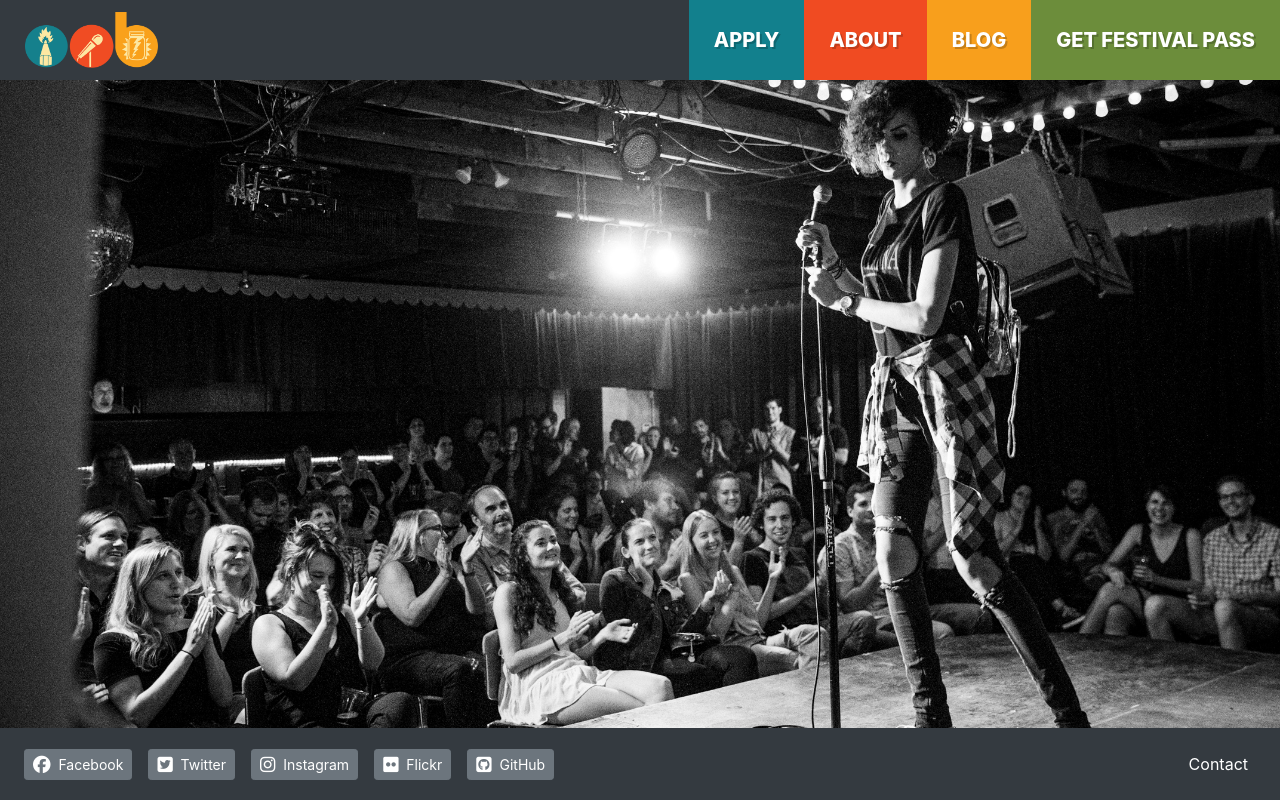
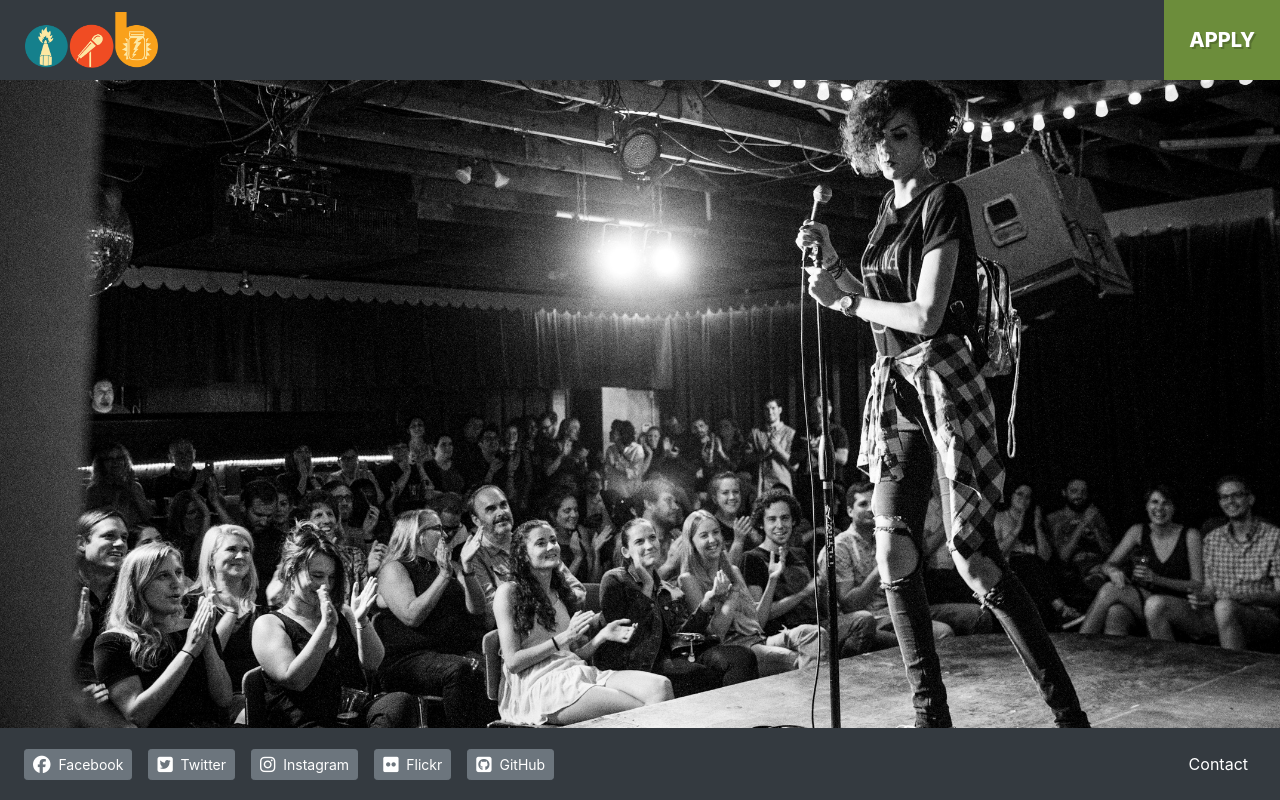
Before and after one commit to oobfest/website-old, a website: page index.pug in a window 1280 px wide. Drawn offline with nearby package versions, Linux system fonts and the light colour scheme; files that its build step writes are made by us from their sources.

Commit message:
SHow only what's ready

```diff
--- a/gulpfile.js
+++ b/gulpfile.js
@@ -6,3 +6,8 @@ gulp.task('pug', ()=> {
 		.pipe(pug())
 		.pipe(gulp.dest(""))
 })
+
+gulp.task('watch', function() {
+	gulp.watch(['index.pug'], ['pug'])
+
+});
--- a/index.pug
+++ b/index.pug
@@ -17,14 +17,14 @@ html(lang="en")
 				span.navbar-toggler-icon
 			#navbar-content.collapse.navbar-collapse
 				ul.navbar-nav.mr-auto.oob-nav
-					li.nav-item.blue
-						a.nav-link(href="#") Apply
-					li.nav-item.red
+					//li.nav-item.red
+						a.nav-link(href="#") Get Festival Pass
+					//li.nav-item.blue
 						a.nav-link(href="#") About
-					li.nav-item.yellow
+					//li.nav-item.yellow
 						a.nav-link(href="#") Blog
 					li.nav-item.green
-						a.nav-link(href="#") Get Festival Pass
+						a.nav-link(href="https://apply.oobfest.com/") Apply
 		main
 			.container
 
@@ -85,7 +85,7 @@ html(lang="en")
 		script(src="js/bootstrap.min.js")
 		script.
 
-			// Click "send messgage"
+			// Click "send message"
 			$("#send-message").click(function() {
 
 				// Get form data
```
Also changed, not shown: index.html.
